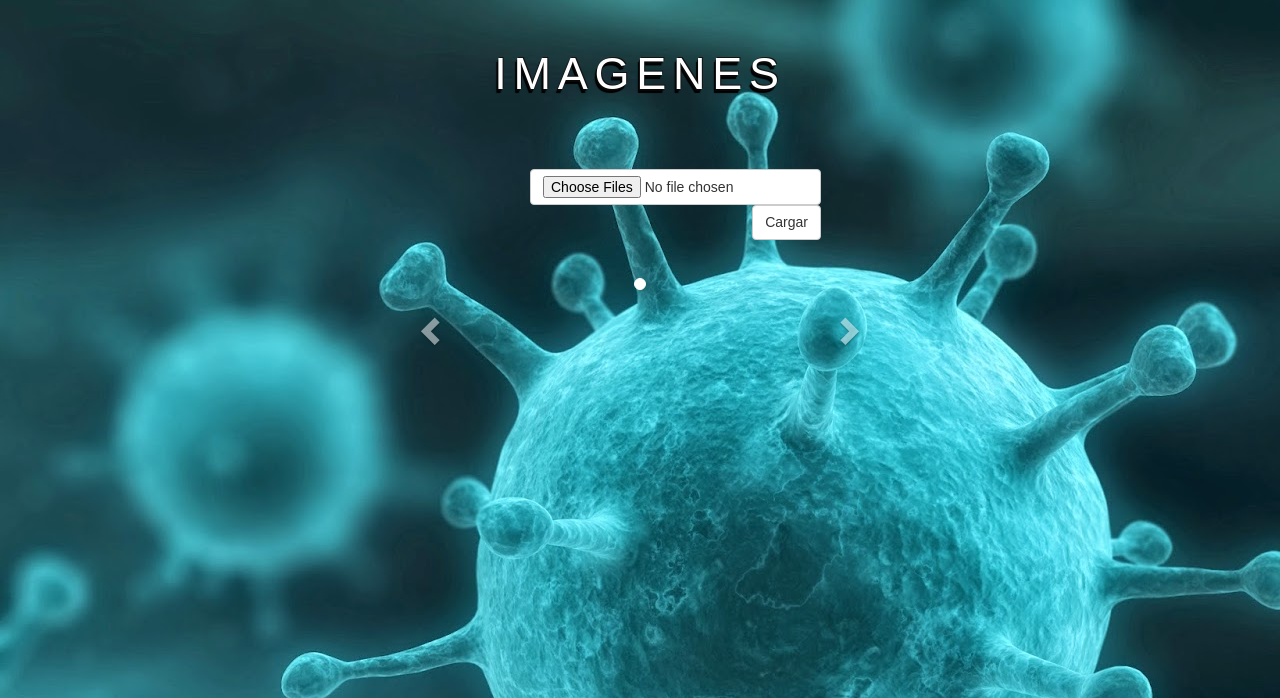
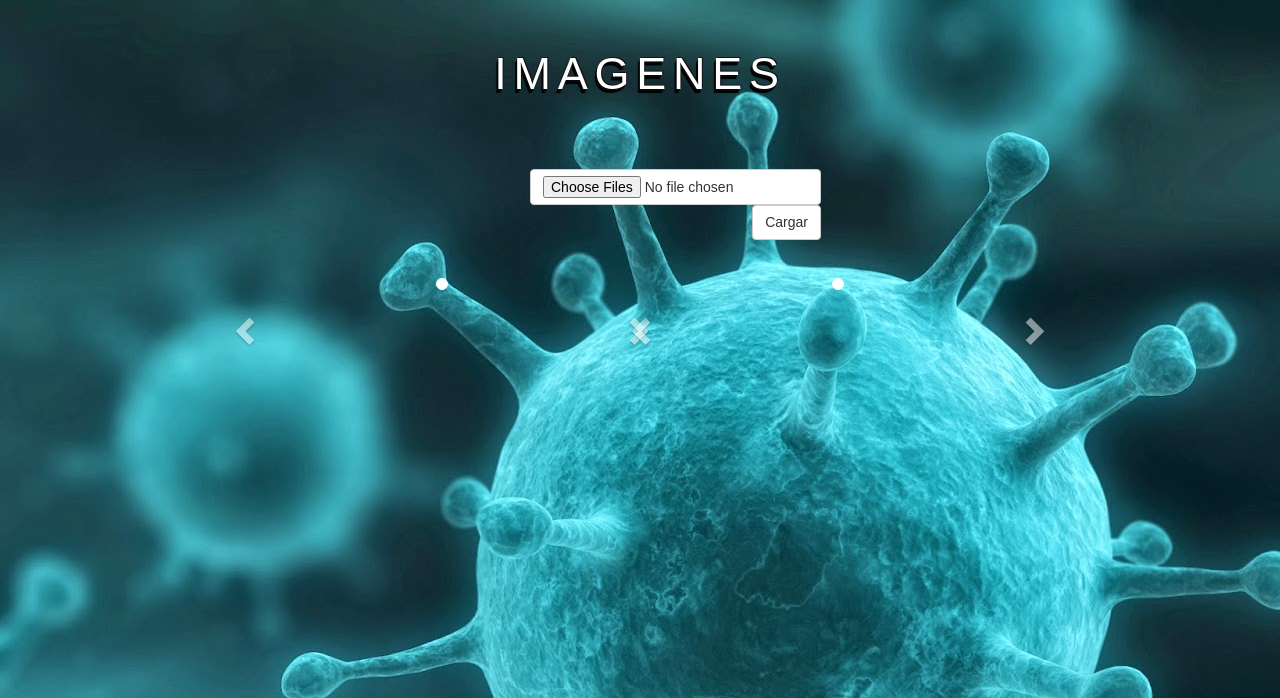
Before and after one commit to ddelgadoJS/Cell-Segmentation-System, a Flask app: page / in a window 1280 px wide; the page is wider, and only the part inside the window is pictured. Shown: the part 801-1499 px from the top of that part. Run offline with Flask 2, Linux system fonts and the light colour scheme; some libraries are stand-ins or nearby versions.

Commit message:
Enlace Modelo de Segmentación y App Web
Enlace de las aplicaciones
Solución de pulga en el modelo
Adaptación del modelo para selección de archivos
Despliegue en pantalla del resultado de segmentación

```diff
--- a/imagen.py
+++ b/imagen.py
@@ -5,5 +5,8 @@ class Imagen:
     def getImagenes(self):
         return self.ruta
 
+    def getNombre(self):
+        return self.ruta[4:-4]
+
     def setImagenes(self, ruta):
         self.ruta = ruta
--- a/run.py
+++ b/run.py
@@ -1,16 +1,15 @@
 from flask import Flask
 from flask import render_template
 from flask import request
-from flask import send_from_directory
 import os
 import forms
 import imagen
 import pandas as pd
+
 import time
 import numpy as np
 
 from PIL import Image
-import glob
 from keras.models import Model
 from keras.layers import Input, concatenate, Conv2D, MaxPooling2D, Conv2DTranspose
 from keras.optimizers import Adam
@@ -28,9 +27,9 @@ img_cols = 256
 #Dice coeficient parameter
 smooth = 1.
 #Paths declaration
-image_path = UPLOAD_FOLDER + '/*.png'
-weights_path = 'weights/pre_0_3_5.h5'
-pred_dir = 'preds/'
+image_path = os.path.abspath("raw/hoechst/test/*.png")
+weights_path = os.path.abspath("weights/pre_0_3_5.h5")
+pred_dir = os.path.abspath("preds/")
 
 """
 @package docstring
@@ -61,8 +60,9 @@ def load_test_data(image_path):
     raw = []
     image_filename = dict()
     count = 0
-    for filename in glob.glob(image_path):
-        name = os.path.basename(filename)[:-4]
+    for filename in image_path:
+        name = filename.filename[4:-4]
+        print ("name", name)
         try:
             im = Image.open(filename)
             im = im.convert('L')
@@ -140,14 +140,14 @@ def get_unet():
     return model
 
 
-def predict():
+def predict(ruta):
     start_time = time.time()
     print('-'*30)
     print('Loading and preprocessing test data...')
     print('-'*30)
 
     # Load test data
-    cell_segmentation_data = load_test_data(image_path)
+    cell_segmentation_data = load_test_data(ruta)
 
     # Preprocess and reshape test data
     x_test = preprocess(cell_segmentation_data[0])
@@ -178,12 +178,18 @@ def predict():
     if not os.path.exists(pred_dir):
         os.mkdir(pred_dir)
     # Save predictions as images
+    flp = []
     for image_pred,index in zip(imgs_mask_predict,range(x_test.shape[0])):
         image_pred = image_pred[:, :, 0]
         image_pred[image_pred > 0.5] *= 255.
         im = Image.fromarray(image_pred.astype(np.uint8))
+        flp = flp + [str(test_id[index]) + '_pred.png']
         im.save(os.path.join(pred_dir, str(test_id[index]) + '_pred.png'))
+        im.save(os.path.join(app.config["STATIC_FOLDER"], str(test_id[index]) + '_pred.png'))
 
+    K.clear_session()
+
+    return flp
 
 
 """"
@@ -290,12 +296,12 @@ def index():
     elif request.method == "POST" and "imgUp" in request.files:
         f = request.files.getlist("imgUp")
         fl = []
-        # print(f)
+        print(f)
         if f[0].filename != "":
             for fn in f:
                 fn.save(os.path.join(app.config["STATIC_FOLDER"], fn.filename))
-                fn.save(os.path.join(app.config["UPLOAD_FOLDER"], fn.filename))
-                send_from_directory(app.config["UPLOAD_FOLDER"], fn.filename)
+                # fn.save(os.path.join(app.config["UPLOAD_FOLDER"], fn.filename))
+                # send_from_directory(app.config["UPLOAD_FOLDER"], fn.filename)
                 fn.filename = "img/" + fn.filename
                 # print(fn.filename)
 
@@ -303,17 +309,23 @@ def index():
                 item = imagen.Imagen(fn.filename)
                 fl = fl + [item]
 
-            print(f)
+
+            # print(f)
             ft = listaT(len(f))
             print("Imagenes Cargadas")
             # print ("Objeto Creado")
             # print (fl[0].getImagenes())
 
-            predict()
+            flp = predict(f)
+
+            i = 0
+            while i < len(flp):
+                flp[i] = "img/" + flp[i]
+                i += 1
 
             return render_template('index.html', title=title,
                                    form=comment_form, fp=f[0],
-                                   filename=f[1:], ft=ft)
+                                   filename=f[1:], ft=ft, fpp=flp[0], filenameP=flp[1:])
         else:
             raise ValueError('No se han seleccionado imagenes para procesar')
 
@@ -324,4 +336,3 @@ def index():
 
 if __name__ == '__main__':
     app.run(host='0.0.0.0', debug=True, port=8000)
-    #predict()
--- a/templates/index.html
+++ b/templates/index.html
@@ -56,9 +56,11 @@
       </div>
     </form>
 
-    <!-- Carrusel -->
+    <div style= "padding: 50px 0px;">
 
-    <div class="container" style="width: 500px; height: 350px; padding: 50px 0px; margin-right: auto; margin-left: auto;">
+      <!-- Carrusel 1 -->
+
+      <div class="container" style="width: 500px; height: 350px; left: 15%; float: left; position: absolute">
         <div id="myCarousel" class="carousel slide" data-ride="carousel">
           <!-- Indicadores -->
           <ol class="carousel-indicators">
@@ -94,6 +96,46 @@
         </div>
       </div>
 
+      <!-- Carrusel 2 -->
+
+      <div class="container" style="width: 500px; height: 350px; right: 15%; float: right; position: absolute; ">
+        <div id="myCarousel2" class="carousel slide" data-ride="carousel">
+          <!-- Indicadores -->
+          <ol class="carousel-indicators">
+            <li data-target="#myCarousel2" data-slide-to="0" class="active"></li>
+            {% for n in ft %}
+              <li data-target="#myCarousel2" data-slide-to={{ n }}></li>
+            {% endfor %}
+          </ol>
+
+          <!-- Imagenes -->
+          <div class="carousel-inner">
+            {% if fpp is defined %}
+              <div class="item active">
+                <img src= {{ url_for('static', filename= fpp )}} style="width: 500px; height: 350px;">
+              </div>
+            {% endif %}
+            {% for fnp in filenameP %}
+              <div class="item">
+                <img src= {{ url_for('static', filename= fnp )}} style="width: 500px; height: 350px;">
+              </div>
+            {% endfor %}
+          </div>
+
+          <!-- Controles -->
+          <a class="left carousel-control" href="#myCarousel2" data-slide="prev">
+            <span class="glyphicon glyphicon-chevron-left"></span>
+            <span class="sr-only">Previous</span>
+          </a>
+          <a class="right carousel-control" href="#myCarousel2" data-slide="next">
+            <span class="glyphicon glyphicon-chevron-right"></span>
+            <span class="sr-only">Next</span>
+          </a>
+        </div>
+      </div>
+
+    </div>
+
 
     <!-- {% for fn in filename %}
       <img id = "imgAct" style="display: block; margin-right: auto; margin-left: auto; margin-top: 30px; weight: 500px; height: 350px;" src= {{ url_for('static', filename= fn.filename )}}>
```
Also changed, not shown: raw/._clahe.py (added), raw/hoechst/test/1.png (added), raw/hoechst/test/2.png (added), raw/hoechst/test/3.png (added), raw/hoechst/test/4.png (added), raw/hoechst/test/5.png (added), 2 other files. Lines whose indentation alone changed are shown as unchanged.
